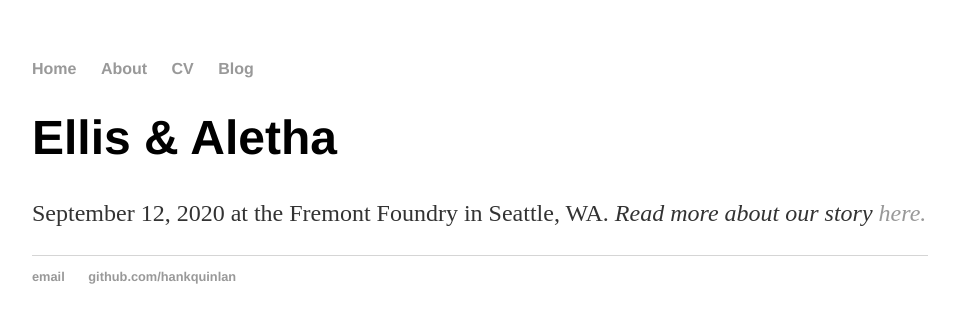
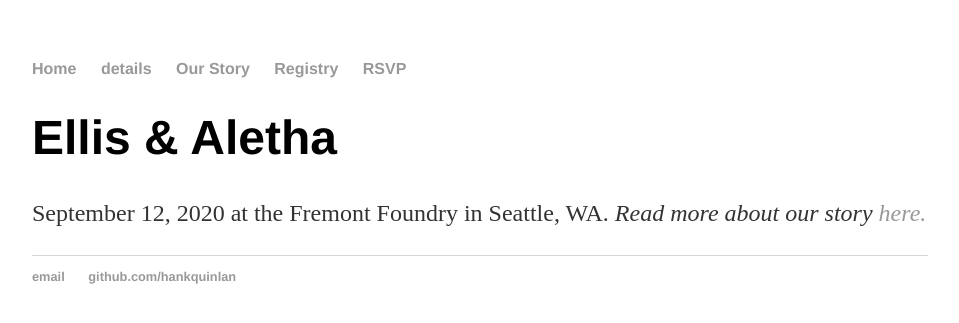
Before and after one commit to alethadsmith/alethadsmith.github.io, a Jekyll site: the page built from index.html, in a window 1280 px wide. Shown: the top 323 px of the page, without its empty margins (160-1119 px from the left). Built offline with Jekyll 4.4.1, drawn with Linux system fonts in a browser that asks for light colours.

Commit message:
Update default.html

```diff
--- a/_layouts/default.html
+++ b/_layouts/default.html
@@ -9,9 +9,11 @@
 			<nav>
 	    		<ul>
 	        		<li><a href="/">Home</a></li>
-		        	<li><a href="/about">About</a></li>
-	        		<li><a href="/cv">CV</a></li>
-	        		<li><a href="/blog">Blog</a></li>
+				<li><a href="/details">details</a></li>
+		        	<li><a href="/our_story">Our Story</a></li>
+	        		<li><a href="/registry">Registry</a></li>
+				<li><a href="/rsvp">RSVP</a></li>
+
 	    		</ul>
 			</nav>
 			<div class="container">
```
